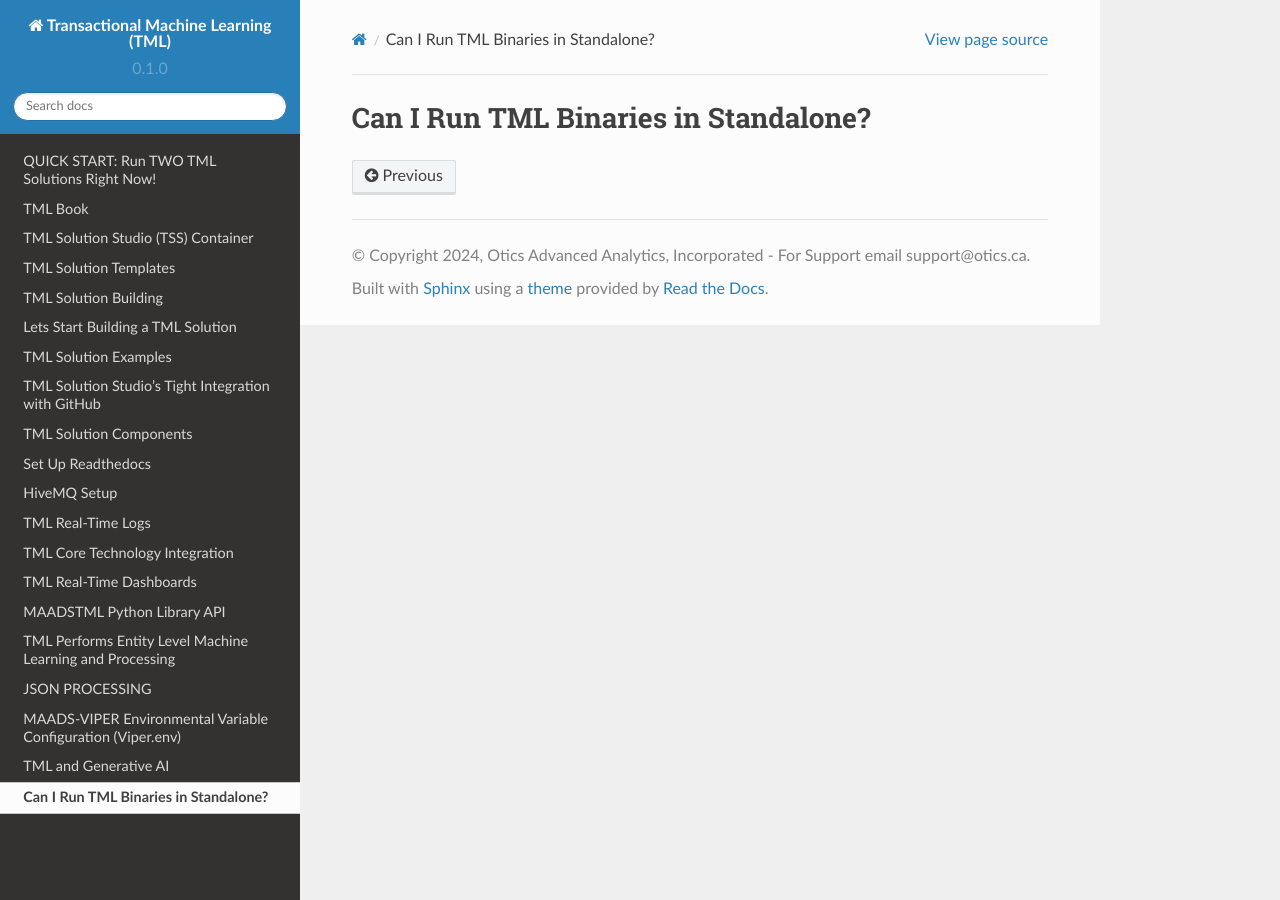
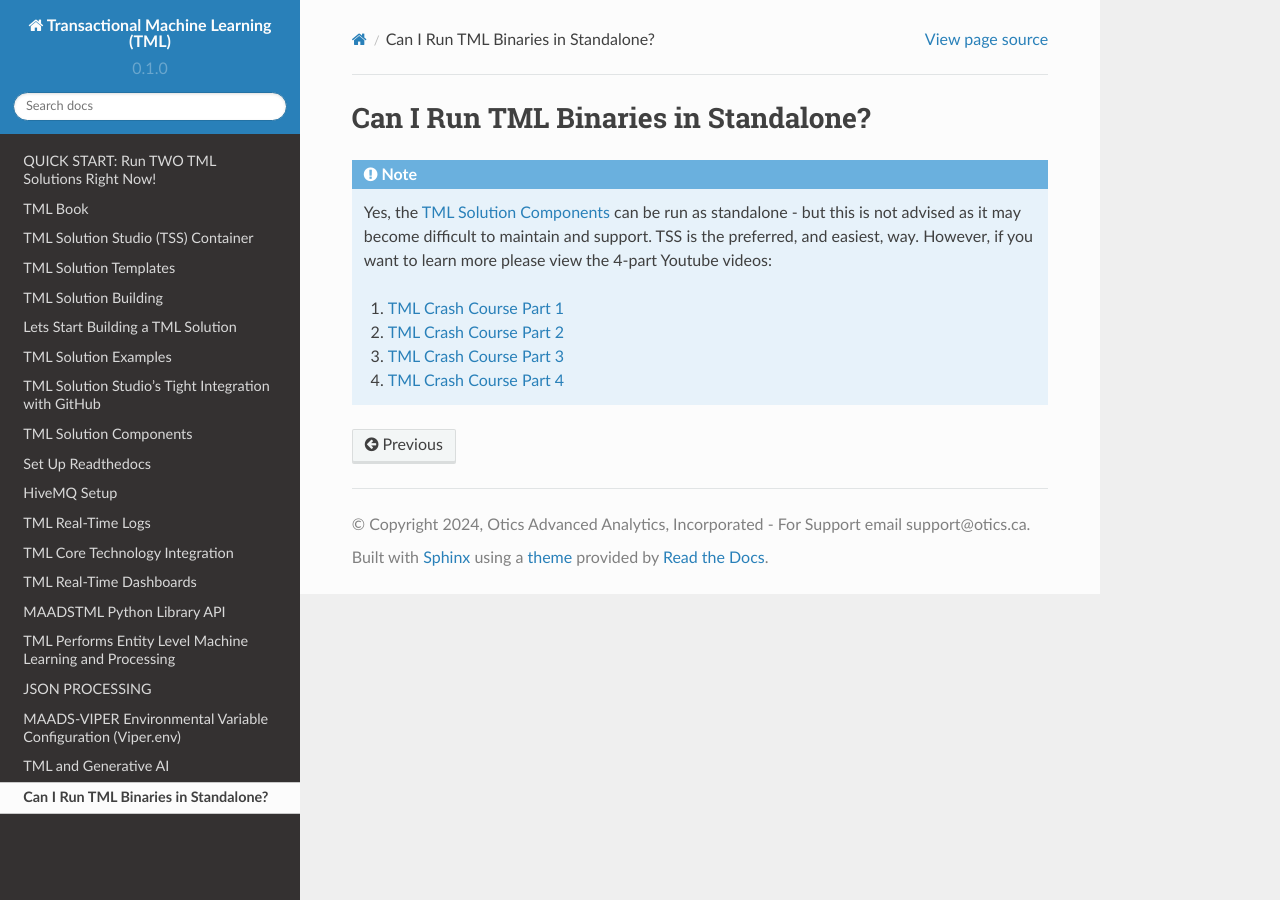
Before and after one commit to smaurice101/readthedocs, a Sphinx documentation site: the page built from docs/source/alone.rst, in a window 1280 px wide. Built offline with Sphinx 7.4.7 and the Read the Docs theme 2.0.0, drawn with Linux system fonts in a browser that asks for light colours.

Commit message:
Update alone.rst

```diff
--- a/docs/source/alone.rst
+++ b/docs/source/alone.rst
@@ -1,2 +1,14 @@
 Can I Run TML Binaries in Standalone?
-===============================
+==========================
+
+.. note::
+    Yes, the :ref:`TML Solution Components` can be run as standalone - but this is not advised as it may become difficult to maintain and support.  TSS is the
+    preferred, and easiest, way.  However, if you want to learn more please view the 4-part Youtube videos:
+
+    1. `TML Crash Course Part 1 <https://youtu.be/yh-qUe5KnaA>`_
+
+    2. `TML Crash Course Part 2 <https://youtu.be/ol_BcXgoFVU>`_
+
+    3. `TML Crash Course Part 3 <https://youtu.be/u5mcX1xRsvk>`_
+
+    4. `TML Crash Course Part 4 <https://youtu.be/jSFDgOKdnbE>`_
```
